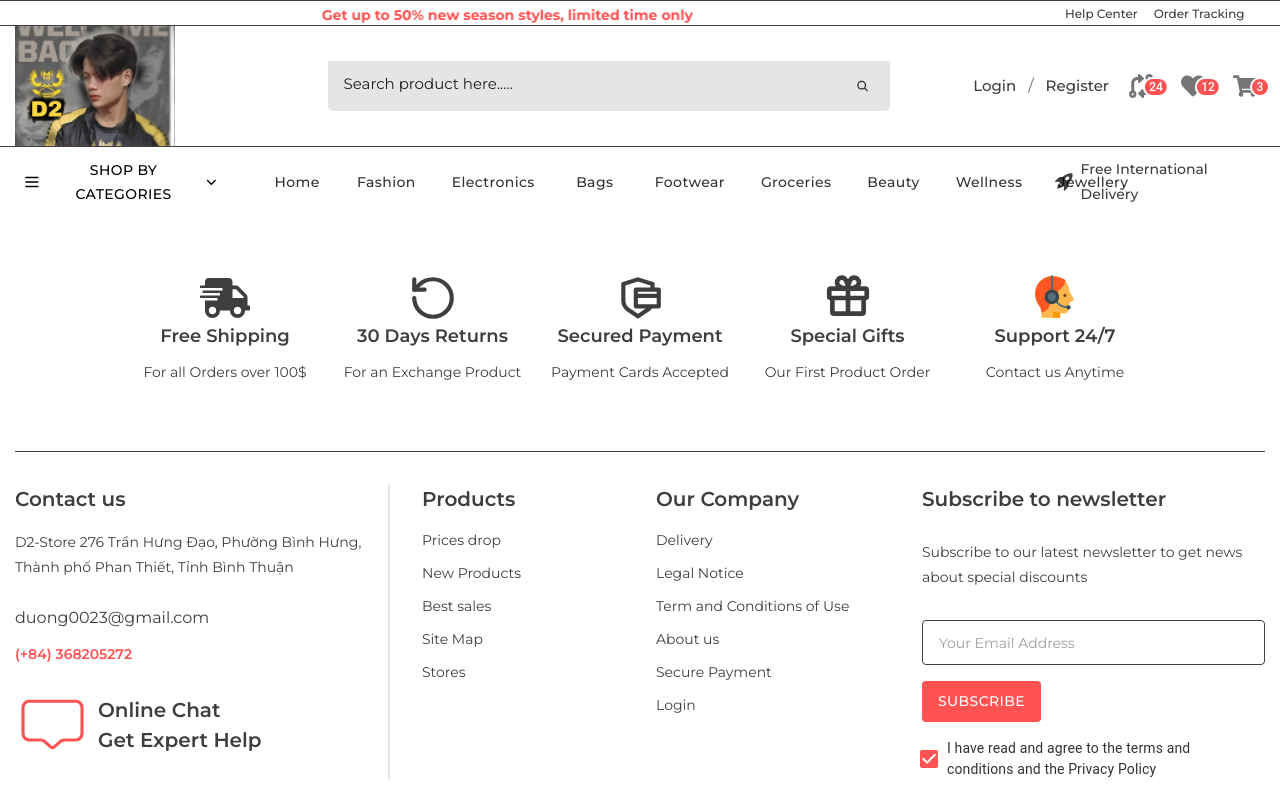
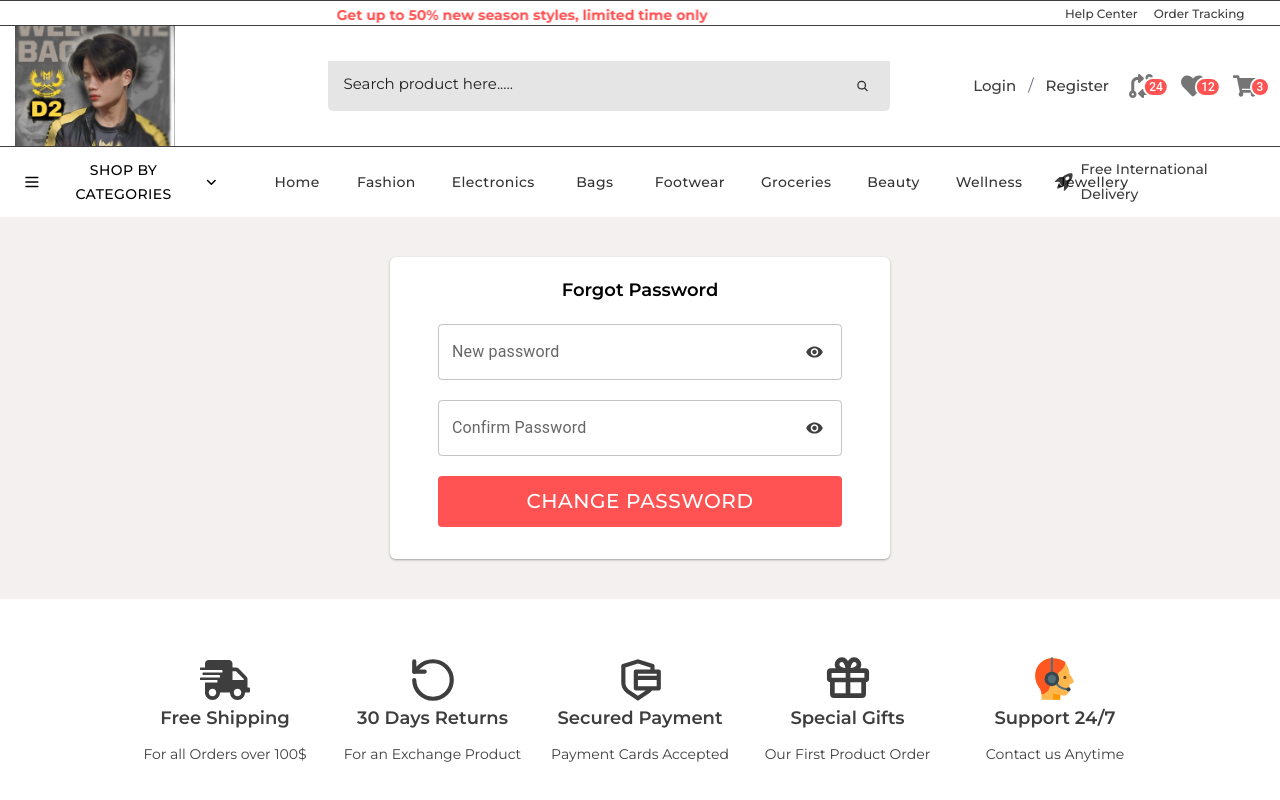
Before and after one commit to d2inthenow/E-commerce, a React (Vite) app: page /forgot-password in a window 1280 px wide. Shown: the top 800 px of the page. Built offline with nearby package versions, Linux system fonts and the light colour scheme.

Commit message:
Forgot password & OTP

```diff
--- a/package.json
+++ b/package.json
@@ -18,6 +18,7 @@
     "react": "^19.0.0",
     "react-collapse": "^5.1.1",
     "react-dom": "^19.0.0",
+    "react-hot-toast": "^2.5.2",
     "react-icons": "^5.4.0",
     "react-inner-image-zoom": "^3.0.2",
     "react-range-slider-input": "^3.2.1",
--- a/src/App.jsx
+++ b/src/App.jsx
@@ -17,6 +17,9 @@ import ProductDetailsComponent from "./components/ProductDetailsComponent";
 import Login from "./components/Pages/Login";
 import Register from "./components/Pages/Register";
 import CartPage from "./components/Pages/Cart";
+import Verify from "./components/Pages/Verify";
+import ForgotPassWord from "./components/Pages/ForgotPassWord";
+import toast, { Toaster } from "react-hot-toast";
 
 const MyContext = createContext();
 
@@ -33,11 +36,22 @@ function App() {
   const handleCloseProductDetailsModal = () => {
     setOpenProductDetailsModal(false);
   };
+
+  const openAlertBox = (status, msg) => {
+    if (status === "success") {
+      toast.success(msg);
+    }
+    if (status === "error") {
+      toast.error(msg);
+    }
+  };
+
   const values = {
     setOpenProductDetailsModal,
     setOpenCartPanel,
+    toggleDrawer,
     openCartPanel,
-    toggleDrawer,
+    openAlertBox,
   };
   return (
     <>
@@ -65,11 +79,18 @@ function App() {
             <Route path={"/login"} exact={true} element={<Login />} />
             <Route path={"/register"} exact={true} element={<Register />} />
             <Route path={"/cart"} exact={true} element={<CartPage />} />
+            <Route path={"/verify"} exact={true} element={<Verify />} />
+            <Route
+              path={"/forgot-password"}
+              exact={true}
+              element={<ForgotPassWord />}
+            />
           </Routes>
           <Footer />
         </MyContext.Provider>
       </BrowserRouter>
 
+      <Toaster />
       <Dialog
         open={openProductDetailsModal}
         fullWidth={fullWidth}
--- /dev/null
+++ b/src/components/OtpBox/index.jsx
@@ -0,0 +1,55 @@
+import React, { useState } from "react";
+
+const OtpBox = ({ length, onChange }) => {
+  const [otp, setOtp] = useState(new Array(length).fill(""));
+
+  const handleChange = (element, index) => {
+    const value = element.value;
+    if (isNaN(value)) return; //Only numbers are allowed
+
+    // Update OTP value
+    const newOtp = [...otp];
+    newOtp[index] = value;
+    setOtp(newOtp);
+    onChange(newOtp.join(""));
+
+    // Focus next input
+    if (value && index < length - 1) {
+      document.getElementById(`otp-input-${index + 1}`).focus();
+    }
+  };
+  // Xử lý khi người dùng bấm phím Backspace
+  const handleKeyDown = (e, index) => {
+    if (e.key === "Backspace" && !otp[index] && index > 0) {
+      document.getElementById(`otp-input-${index - 1}`).focus();
+    }
+  };
+
+  return (
+    <div
+      style={{ display: "flex", gap: "5px", justifyContent: "center" }}
+      className="otpBox"
+    >
+      {otp.map((data, index) => (
+        <input
+          key={index}
+          id={`otp-input-${index}`}
+          type="text"
+          maxLength="1"
+          value={otp[index]}
+          onChange={(e) => handleChange(e.target, index)}
+          onKeyDown={(e) => handleKeyDown(e, index)}
+          className="w-[45px] h-[45px] text-center text-[17px] "
+          style={{
+            width: "45px",
+            height: "45px",
+            fontSize: "17px",
+            textAlign: "center",
+          }}
+        />
+      ))}
+    </div>
+  );
+};
+
+export default OtpBox;
--- /dev/null
+++ b/src/components/Pages/ForgotPassWord/index.jsx
@@ -0,0 +1,80 @@
+import { React, useState } from "react";
+import TextField from "@mui/material/TextField";
+import Button from "@mui/material/Button";
+import { IoMdEye, IoMdEyeOff } from "react-icons/io";
+import { Link, useNavigate } from "react-router-dom";
+import { FaFacebook } from "react-icons/fa6";
+import { FcGoogle } from "react-icons/fc";
+import { MyContext } from "../../../App";
+import { useContext } from "react";
+const ForgotPassWord = () => {
+  const [isShowPassword, setIsShowPassword] = useState(false);
+  const [isShowPassword2, setIsShowPassword2] = useState(false);
+
+  const context = useContext(MyContext);
+  const history = useNavigate();
+
+  return (
+    <section className="section !py-10">
+      <div className="container">
+        <div className="card shadow-md w-[500px] !m-auto rounded-md bg-white !py-5 !px-12">
+          <h3 className="text-[18px] font-[600] text-black text-center">
+            Forgot Password
+          </h3>
+          <form action="" className="w-full !mt-5">
+            <div className="form-group w-full !mb-5 relative">
+              <TextField
+                className="w-full"
+                type={isShowPassword === false ? "password" : "text"}
+                id="new password"
+                label="New password"
+                variant="outlined"
+                name="email"
+              />
+              <Button
+                className="!absolute top-[10px] right-[10px] z-50 !w-[35px] !h-[35px]
+              !min-w-[35px] !rounded-full !text-black"
+                onClick={() => setIsShowPassword(!isShowPassword)}
+              >
+                {isShowPassword === true ? (
+                  <IoMdEyeOff className="text-[20px] opacity-75" />
+                ) : (
+                  <IoMdEye className="text-[20px] opacity-75" />
+                )}
+              </Button>
+            </div>
+            <div className="form-group w-full !mb-5 relative">
+              <TextField
+                className="w-full"
+                type={isShowPassword2 === false ? "password" : "text"}
+                id="confirm_password"
+                label="Confirm Password"
+                variant="outlined"
+                name="password"
+              />
+              <Button
+                className="!absolute top-[10px] right-[10px] z-50 !w-[35px] !h-[35px]
+              !min-w-[35px] !rounded-full !text-black"
+                onClick={() => setIsShowPassword2(!isShowPassword2)}
+              >
+                {isShowPassword2 === true ? (
+                  <IoMdEyeOff className="text-[20px] opacity-75" />
+                ) : (
+                  <IoMdEye className="text-[20px] opacity-75" />
+                )}
+              </Button>
+            </div>
+
+            <div className="flex items-center w-full !mt-3 !mb-3">
+              <Button className="btn-org w-full !py-2  !text-[20px] ">
+                Change Password
+              </Button>
+            </div>
+          </form>
+        </div>
+      </div>
+    </section>
+  );
+};
+
+export default ForgotPassWord;
--- a/src/components/Pages/Login/index.jsx
+++ b/src/components/Pages/Login/index.jsx
@@ -2,11 +2,27 @@ import { React, useState } from "react";
 import TextField from "@mui/material/TextField";
 import Button from "@mui/material/Button";
 import { IoMdEye, IoMdEyeOff } from "react-icons/io";
-import { Link } from "react-router-dom";
+import { Link, useNavigate } from "react-router-dom";
 import { FaFacebook } from "react-icons/fa6";
 import { FcGoogle } from "react-icons/fc";
+import { MyContext } from "../../../App";
+import { useContext } from "react";
 const Login = () => {
+  const context = useContext(MyContext);
   const [isShowPassword, setIsShowPassword] = useState(false);
+  const [formFields, setFormFields] = useState({
+    email: "",
+    password: "",
+  });
+
+  const history = useNavigate();
+
+  const forgotPassword = () => {
+    if (formFields.email === "") {
+      history("/verify");
+      context.openAlertBox("success", "OTP send to your email");
+    }
+  };
   return (
     <section className="section !py-10">
       <div className="container">
@@ -22,15 +38,17 @@ const Login = () => {
                 id="email"
                 label="Email"
                 variant="outlined"
+                name="email"
               />
             </div>
             <div className="form-group w-full !mb-5 relative">
               <TextField
                 className="w-full"
-                type={isShowPassword === true ? "password" : "text"}
+                type={isShowPassword === false ? "password" : "text"}
                 id="password"
                 label="Password"
                 variant="outlined"
+                name="password"
               />
               <Button
                 className="!absolute top-[10px] right-[10px] z-50 !w-[35px] !h-[35px]
@@ -38,13 +56,16 @@ const Login = () => {
                 onClick={() => setIsShowPassword(!isShowPassword)}
               >
                 {isShowPassword === true ? (
+                  <IoMdEyeOff className="text-[20px] opacity-75" />
+                ) : (
                   <IoMdEye className="text-[20px] opacity-75" />
-                ) : (
-                  <IoMdEyeOff className="text-[20px] opacity-75" />
                 )}
               </Button>
             </div>
-            <a href="" className="link cursor-pointer text-[14px] font-[600] ">
+            <a
+              className="link cursor-pointer text-[14px] font-[600]"
+              onClick={forgotPassword}
+            >
               Forgot Password?
             </a>
 
--- a/src/components/Pages/Register/index.jsx
+++ b/src/components/Pages/Register/index.jsx
@@ -46,7 +46,7 @@ const Register = () => {
             <div className="form-group w-full !mb-5 relative">
               <TextField
                 className="w-full"
-                type={isShowPassword === true ? "password" : "text"}
+                type={isShowPassword === false ? "password" : "text"}
                 id="password"
                 label="Password"
                 variant="outlined"
@@ -57,9 +57,9 @@ const Register = () => {
                 onClick={() => setIsShowPassword(!isShowPassword)}
               >
                 {isShowPassword === true ? (
+                  <IoMdEyeOff className="text-[20px] opacity-75" />
+                ) : (
                   <IoMdEye className="text-[20px] opacity-75" />
-                ) : (
-                  <IoMdEyeOff className="text-[20px] opacity-75" />
                 )}
               </Button>
             </div>
--- /dev/null
+++ b/src/components/Pages/Verify/index.jsx
@@ -0,0 +1,48 @@
+import { useState } from "react";
+import Shield from "../../../assets/images/Footer/shield.jpg";
+import OtpBox from "../../OtpBox";
+import Button from "@mui/material/Button";
+const Verify = () => {
+  const [otp, setOtp] = useState("");
+  const handleOtpChange = (value) => {
+    setOtp(value);
+  };
+
+  const verifyOTP = (e) => {
+    e.preventDefault();
+    alert(`OTP is ${otp}`);
+  };
+  return (
+    <section className="section !py-10">
+      <div className="container">
+        <div className="card shadow-md w-[500px] !m-auto rounded-md bg-white !p-5 !px-10">
+          <div className="text-center flex items-center justify-center">
+            <img src={Shield} width="80" />
+          </div>
+          <h3 className="text-[18px] font-[600] text-black text-center !mt-4 !mb-1">
+            Verify OTP
+          </h3>
+
+          <p className="text-center !mt-0">
+            Otp send to email :{" "}
+            <span className="text-[#ff5252] font-bold">
+              Duong0023@gmail.com
+            </span>
+          </p>
+
+          <form onSubmit={verifyOTP}>
+            <OtpBox length={6} onChange={handleOtpChange} />
+
+            <div className="flex items-center justify-center !mt-5 !px-15">
+              <Button type="submit" className="btn-org w-full ">
+                Verify
+              </Button>
+            </div>
+          </form>
+        </div>
+      </div>
+    </section>
+  );
+};
+
+export default Verify;
--- a/src/index.css
+++ b/src/index.css
@@ -304,6 +304,19 @@ input[type="number"]::-webkit-outer-spin-button {
 #size-menu .MuiButtonBase-root {
   font-size: 12px !important;
 }
+
+.otpBox input {
+  border: 1px solid rgba(0, 0, 0, 0.3) !important;
+  outline: none !important;
+  border-radius: 4px;
+}
+.otpBox input:focus {
+  border: 1px solid rgba(0, 0, 0, 0.7) !important;
+}
+.otpPage .container {
+  height: 90vh;
+  display: flex;
+}
 @keyframes marquee {
   from {
     transform: translateX(-100%);
```
Also changed, not shown: src/assets/images/Footer/shield.jpg (added), 1 other file (tests, documents, lock files or other folders).
